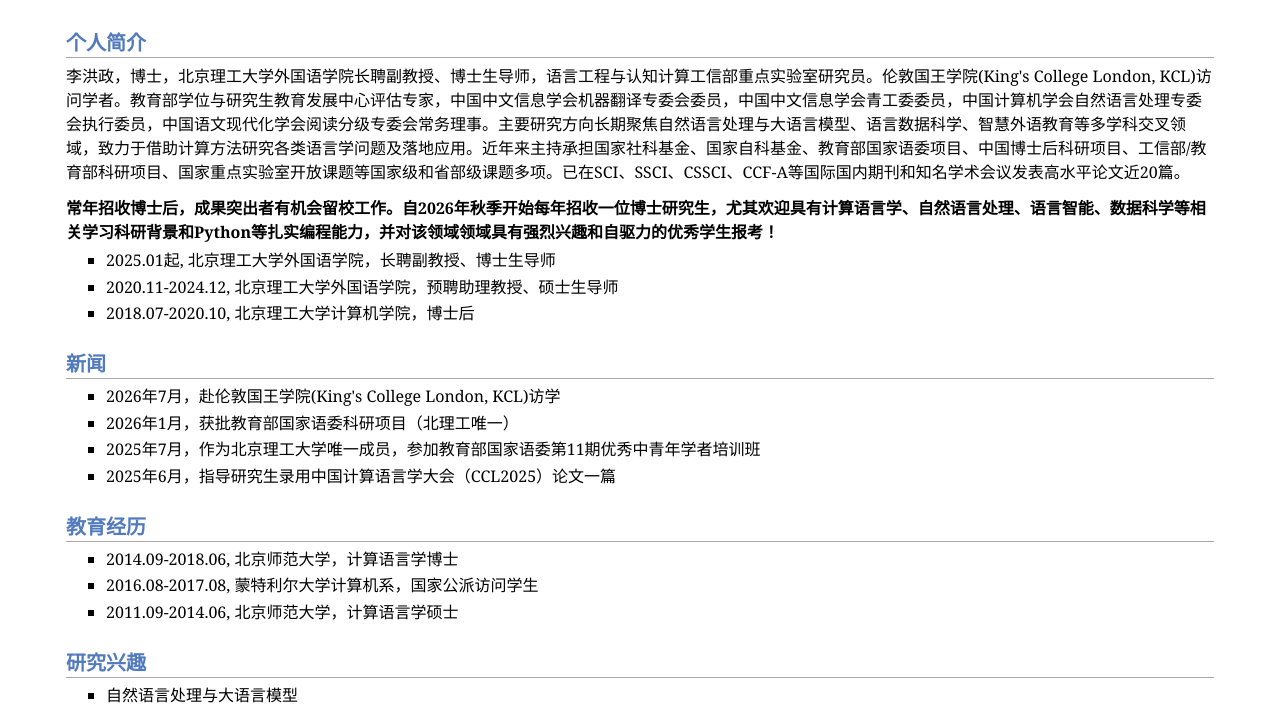
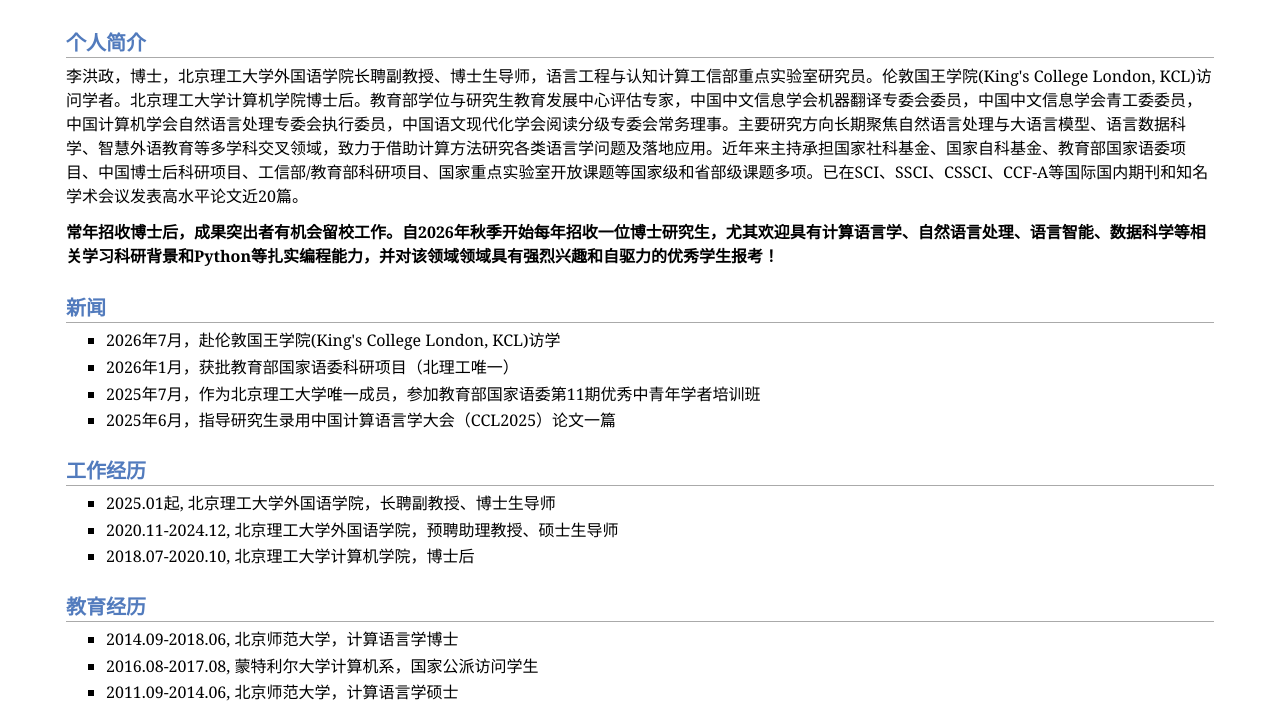
Before and after one commit to lihongzheng-nlp/lihongzheng-nlp.github.io, a Jekyll site: the page index_zh.html, which Jekyll copies as it is, in a window 1280 px wide and 900 px high, scrolled down 245 px, cut to the strip 195-900 px from the top of the window. Built offline with Jekyll 4.4.1, drawn with Linux system fonts in a browser that asks for light colours.

Commit message:
Update index_zh.html

```diff
--- a/index_zh.html
+++ b/index_zh.html
@@ -35,17 +35,9 @@
 </div>
 </td></tr></table>
 <h2><b>个人简介</b></h2>
-<p style="line-height: 1.5;">李洪政，博士，北京理工大学外国语学院长聘副教授、博士生导师，语言工程与认知计算工信部重点实验室研究员。伦敦国王学院(King's College London, KCL)访问学者。教育部学位与研究生教育发展中心评估专家，中国中文信息学会机器翻译专委会委员，中国中文信息学会青工委委员，中国计算机学会自然语言处理专委会执行委员，中国语文现代化学会阅读分级专委会常务理事。主要研究方向长期聚焦自然语言处理与大语言模型、语言数据科学、智慧外语教育等多学科交叉领域，致力于借助计算方法研究各类语言学问题及落地应用。近年来主持承担国家社科基金、国家自科基金、教育部国家语委项目、中国博士后科研项目、工信部/教育部科研项目、国家重点实验室开放课题等国家级和省部级课题多项。已在SCI、SSCI、CSSCI、CCF-A等国际国内期刊和知名学术会议发表高水平论文近20篇。 </p>
+<p style="line-height: 1.5;">李洪政，博士，北京理工大学外国语学院长聘副教授、博士生导师，语言工程与认知计算工信部重点实验室研究员。伦敦国王学院(King's College London, KCL)访问学者。北京理工大学计算机学院博士后。教育部学位与研究生教育发展中心评估专家，中国中文信息学会机器翻译专委会委员，中国中文信息学会青工委委员，中国计算机学会自然语言处理专委会执行委员，中国语文现代化学会阅读分级专委会常务理事。主要研究方向长期聚焦自然语言处理与大语言模型、语言数据科学、智慧外语教育等多学科交叉领域，致力于借助计算方法研究各类语言学问题及落地应用。近年来主持承担国家社科基金、国家自科基金、教育部国家语委项目、中国博士后科研项目、工信部/教育部科研项目、国家重点实验室开放课题等国家级和省部级课题多项。已在SCI、SSCI、CSSCI、CCF-A等国际国内期刊和知名学术会议发表高水平论文近20篇。 </p>
 <p style="line-height: 1.5;"><b>常年招收博士后，成果突出者有机会留校工作。自2026年秋季开始每年招收一位博士研究生，尤其欢迎具有计算语言学、自然语言处理、语言智能、数据科学等相关学习科研背景和Python等扎实编程能力，并对该领域领域具有强烈兴趣和自驱力的优秀学生报考！</b></p>
 
-<ul>
-<li><p>2025.01起, 北京理工大学外国语学院，长聘副教授、博士生导师</p>
-</li>
-<li><p>2020.11-2024.12, 北京理工大学外国语学院，预聘助理教授、硕士生导师</p>
-</li>
-<li><p>2018.07-2020.10, 北京理工大学计算机学院，博士后</p>
-</li>
-</ul>
 <h2><b>新闻</b></h2>
 <ul>
 <li><p>2026年7月，赴伦敦国王学院(King's College London, KCL)访学</p></li>
@@ -53,6 +45,14 @@
 <li><p>2025年7月，作为北京理工大学唯一成员，参加教育部国家语委第11期优秀中青年学者培训班</p></li>
 <li><p>2025年6月，指导研究生录用中国计算语言学大会（CCL2025）论文一篇</p></li>
 </ul>
+
+<h2><b>工作经历</b></h2>
+<ul>
+<li><p>2025.01起, 北京理工大学外国语学院，长聘副教授、博士生导师</p></li>
+<li><p>2020.11-2024.12, 北京理工大学外国语学院，预聘助理教授、硕士生导师</p></li>
+<li><p>2018.07-2020.10, 北京理工大学计算机学院，博士后</p></li>
+</ul>
+
 <h2><b>教育经历</b></h2>
 <ul>
 <li><p>2014.09-2018.06, 北京师范大学，计算语言学博士</p>
@@ -163,7 +163,7 @@
 </li>
 </ul>
 <h2>讲授课程</h2>
-<p><b>研究生课程</b></p>
+<p><b>硕博研究生课程</b></p>
 <ul>
 <li><p>智能翻译技术发展与应用（春季学期）</p>
 </li>
@@ -185,14 +185,17 @@
 </ul>
 <h2>指导学生</h2>
 <p><b>博士生</b></p>
+<ul>
 <li><p>李卓凡，2026级</p></li>
+</ul>
 <p><b>硕士生</b></p>
+<ul>
 <li><p>刘玉泽，2026级</p></li>
 <li><p>李琦，2025级</p></li>
 <li><p>陈吕雯，2023级</p></li>
 <li><p>牛燕喆，2022级</p></li>
 <li><p>王若锦，2021级-->北理工读博</p></li>
-
+</ul>
 <h2>学术兼职</h2>
 <ul>
 <li><p>中国中文信息学会机器翻译专委会委员</p>
```
